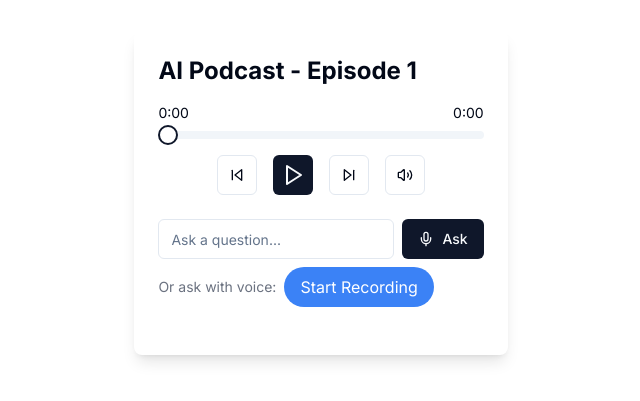
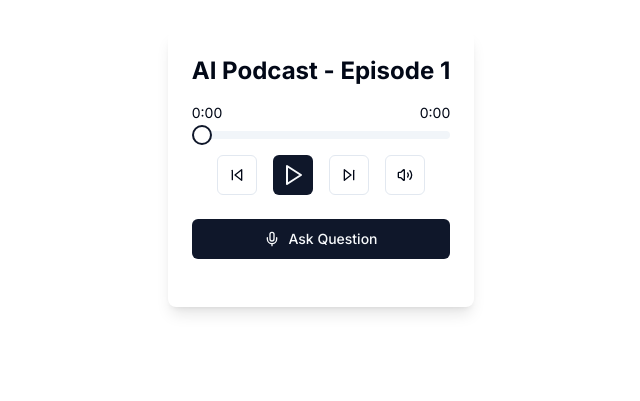
Before and after one commit to dailoOrg/dailo-app, a Next.js app: page / in a window 1280 px wide. Shown: the part 105-506 px from the top of the page, without its empty margins (319-959 px from the left). Built offline with nearby package versions, Linux system fonts and the light colour scheme.

Commit message:
feat: only voice input no more text, more smooth

```diff
--- a/components/AudioInput.tsx
+++ b/components/AudioInput.tsx
@@ -1,7 +1,12 @@
-import { useState, useRef } from 'react';
+import { useRef } from 'react';
 
-export default function AudioInput({ onTranscription }: { onTranscription: (text: string) => void }) {
-  const [isRecording, setIsRecording] = useState(false);
+interface AudioInputProps {
+  isRecording: boolean;
+  onTranscription: (text: string) => void;
+  onRecordingComplete: () => void;
+}
+
+export default function AudioInput({ isRecording, onTranscription, onRecordingComplete }: AudioInputProps) {
   const mediaRecorderRef = useRef<MediaRecorder | null>(null);
   const chunksRef = useRef<Blob[]>([]);
 
@@ -20,18 +25,20 @@ export default function AudioInput({ onTranscription }: { onTranscription: (text
         const audioBlob = new Blob(chunksRef.current, { type: 'audio/mpeg' });
         await handleUpload(audioBlob);
         stream.getTracks().forEach(track => track.stop());
+        onRecordingComplete();
       };
 
       mediaRecorder.start();
-      setIsRecording(true);
     } catch (err) {
       console.error('Error accessing microphone:', err);
+      onRecordingComplete();
     }
   };
 
   const stopRecording = () => {
-    mediaRecorderRef.current?.stop();
-    setIsRecording(false);
+    if (mediaRecorderRef.current) {
+      mediaRecorderRef.current.stop();
+    }
   };
 
   const handleUpload = async (audioBlob: Blob) => {
@@ -52,19 +59,11 @@ export default function AudioInput({ onTranscription }: { onTranscription: (text
     }
   };
 
-  return (
-    <div className="flex items-center gap-4">
-      <button
-        onClick={isRecording ? stopRecording : startRecording}
-        className={`px-4 py-2 rounded-full ${
-          isRecording
-            ? 'bg-red-500 hover:bg-red-600'
-            : 'bg-blue-500 hover:bg-blue-600'
-        } text-white`}
-      >
-        {isRecording ? 'Stop Recording' : 'Start Recording'}
-      </button>
-      {isRecording && <span className="animate-pulse text-red-500">Recording...</span>}
-    </div>
-  );
+  if (isRecording) {
+    startRecording();
+  } else if (mediaRecorderRef.current) {
+    stopRecording();
+  }
+
+  return null;
 }
--- a/components/podcast-player.tsx
+++ b/components/podcast-player.tsx
@@ -29,6 +29,8 @@ export function PodcastPlayer({ title, audioSrc }: PodcastPlayerProps) {
   const [showAiResponse, setShowAiResponse] = useState(false)
   const audioRef = useRef<HTMLAudioElement | null>(null)
   const { result, loading, error, generateResponse } = useOpenAI<QAResponse>();
+  const [isRecording, setIsRecording] = useState(false);
+  const [transcribedText, setTranscribedText] = useState('');
 
   // Handle audio play/pause
   const togglePlayPause = () => {
@@ -72,7 +74,7 @@ export function PodcastPlayer({ title, audioSrc }: PodcastPlayerProps) {
     }
   }
 
-  const handleAskQuestion = async () => {
+  const handleAskQuestion = async (text: string) => {
     if (audioRef.current) {
       audioRef.current.pause();
     }
@@ -81,7 +83,7 @@ export function PodcastPlayer({ title, audioSrc }: PodcastPlayerProps) {
 
     const prompt = {
       ...podcastQAPrompt,
-      userPrompt: podcastQAPrompt.userPrompt(podcastTranscript, question)
+      userPrompt: podcastQAPrompt.userPrompt(podcastTranscript, text)
     };
 
     await generateResponse(prompt);
@@ -96,8 +98,21 @@ export function PodcastPlayer({ title, audioSrc }: PodcastPlayerProps) {
   }
 
   const handleTranscription = (text: string) => {
-    setQuestion(text);
-    handleAskQuestion();
+    setTranscribedText(text);
+    handleAskQuestion(text);
+  };
+
+  const handleAskClick = () => {
+    if (isRecording) {
+      setIsRecording(false);
+    } else {
+      setTranscribedText('');
+      setIsRecording(true);
+    }
+  };
+
+  const handleRecordingComplete = () => {
+    setIsRecording(false);
   };
 
   return (
@@ -143,26 +158,33 @@ export function PodcastPlayer({ title, audioSrc }: PodcastPlayerProps) {
         </div>
       </div>
 
-      {/* Question Input */}
+      {/* Voice Input Section */}
       <div className="mb-6">
         <div className="flex flex-col space-y-2">
-          <div className="flex space-x-2">
-            <Input
-              type="text"
-              placeholder="Ask a question..."
-              value={question}
-              onChange={(e) => setQuestion(e.target.value)}
-            />
-            <Button onClick={handleAskQuestion}>
-              <Mic className="h-4 w-4 mr-2" />
-              Ask
-            </Button>
-          </div>
-          <div className="flex items-center space-x-2">
-            <span className="text-sm text-gray-500">Or ask with voice:</span>
-            <AudioInput onTranscription={handleTranscription} />
-          </div>
+          <Button
+            onClick={handleAskClick}
+            className={isRecording ? 'bg-red-500 hover:bg-red-600' : ''}
+          >
+            <Mic className="h-4 w-4 mr-2" />
+            {isRecording ? 'Stop Recording' : 'Ask Question'}
+          </Button>
+          {isRecording && (
+            <span className="text-sm text-red-500 animate-pulse">
+              Recording... Click button to stop
+            </span>
+          )}
+          {transcribedText && !isRecording && (
+            <div className="bg-gray-100 p-3 rounded">
+              <p className="text-sm text-gray-600">Your question:</p>
+              <p>{transcribedText}</p>
+            </div>
+          )}
         </div>
+        <AudioInput
+          isRecording={isRecording}
+          onTranscription={handleTranscription}
+          onRecordingComplete={handleRecordingComplete}
+        />
       </div>
 
       {/* AI Response */}
```
